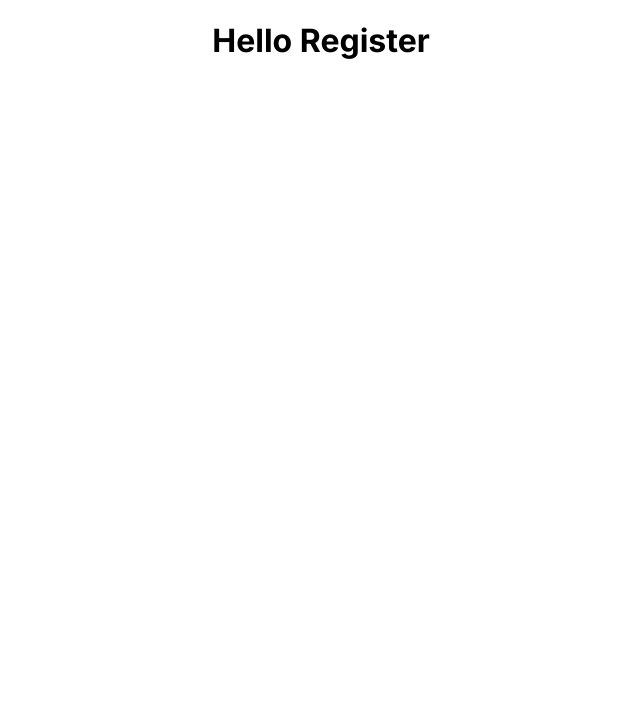
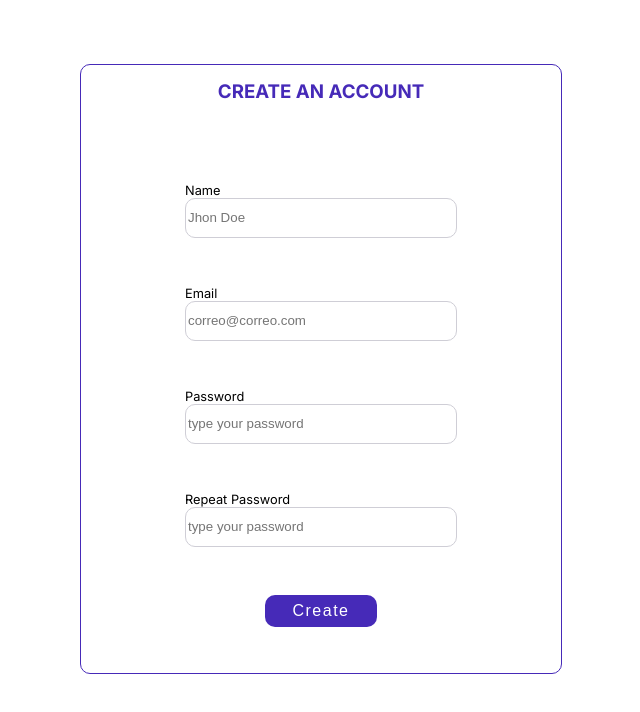
Before and after one commit to jaiber91/CRUD-React, a React (Vite) app: page /register in a window 1280 px wide. Shown: the top 712 px of the page, without its empty margins (319-959 px from the left). Built offline with nearby package versions, Linux system fonts and the light colour scheme.

Commit message:
maquetado de la vista de registro

```diff
--- a/src/components/Login/Login.css
+++ b/src/components/Login/Login.css
@@ -11,7 +11,6 @@
 }
 .form h3{
     margin: 0 0 5rem 0 ;
-
     text-transform: uppercase;
     color: #462AB8;
 }
--- a/src/components/Login/Login.jsx
+++ b/src/components/Login/Login.jsx
@@ -8,12 +8,12 @@ const Login = () => {
     <form className='form'>
       <h3>Login</h3>
         <div className='form-email'>
-          <label>Email</label>
-          <input className='' type="email" placeholder='email@email.com' />
+          <label for='email'>Email</label>
+          <input type="email" id='email' placeholder='email@email.com' />
         </div>
         <div className='form-password'>
-          <label>Password</label>
-          <input className='' type="password" placeholder='type your password' />
+          <label for='password'>Password</label>
+          <input type="password" id='password' placeholder='type your password' />
         </div>
         <input className='form-btn' type="submit" value='Login' />
         <h5>Create an account</h5>
--- a/src/components/Register/Register.jsx
+++ b/src/components/Register/Register.jsx
@@ -1,9 +1,32 @@
 import React from 'react'
+import './register.css'
+
 
 const Register = () => {
   return (
     <>
-    <h1>Hello Register</h1>
+
+    <form className='register'>
+      <h3>Create an account</h3>
+        <div className='register-name'>
+          <label for="name">Name</label>
+          <input  type="text" id='name' placeholder='Jhon Doe' />
+        </div>
+        <div className='register-email'>
+          <label for="email">Email</label>
+          <input  type="email" id="email"placeholder='correo@correo.com' />
+        </div>
+        <div className='register-password'>
+          <label for="password" >Password</label>
+          <input type="password" id='password' placeholder='type your password' />
+        </div>
+        <div className='register-RepeatPassword'>
+          <label for='repeat'>Repeat Password</label>
+          <input type="password" id="repeat" placeholder='type your password' />
+        </div>
+        <input className='register-btn' type="submit" value='Create' />
+
+    </form>
     </>
   )
 }
--- a/src/components/Register/register.css
+++ b/src/components/Register/register.css
@@ -0,0 +1,62 @@
+.register{
+    display: flex;
+    justify-content: center;
+    align-items: center;
+    flex-direction: column;
+    margin-top: 4rem;
+    width: 30rem;
+    height: 38rem;
+    border: 1px solid #462AB8;
+    border-radius: 10px;
+}
+.register h3{
+    margin: 0 0 5rem 0 ;
+    text-transform: uppercase;
+    color: #462AB8;
+}
+.register-name, .register-email, .register-password, .register-RepeatPassword{
+    display: flex;
+    flex-direction: column;
+    margin-bottom: 3rem ;
+}
+
+.register-name label, .register-email label, .register-password label, .register-RepeatPassword label{
+    font-size: 0.8rem;
+}
+.register-name input, .register-email input, .register-password input, .register-RepeatPassword input{
+    border: 1px solid #CFCED6;
+    box-sizing: border-box;
+    border-radius: 10px;
+    width: 17rem;
+    height: 2.5rem;
+}
+.register-btn{
+    font-weight: 500;
+    font-size: 1rem;
+    background: #462AB8;
+    border-radius: 10px;
+    border-style: none;
+    letter-spacing: 1.5px;
+    color: #ffffff;
+    width: 8rem;
+    height: 2rem;
+    cursor: pointer;
+}
+
+
+@media (max-width: 576px) {
+    .register{
+        width: 25rem;
+        height: 33rem;
+        padding: 1rem;
+    }
+
+  .register h3{
+    margin: 1rem 0 2rem 0;
+  }
+}
+.register-btn{
+    width: 7rem;
+    padding: 0.3rem;
+    margin-bottom: 2rem;
+}
```
